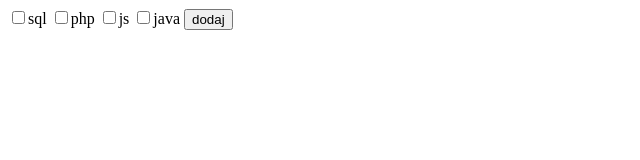
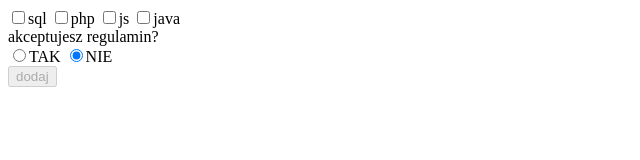
Before and after one commit to adamgrabarczyk/exercises-js, a plain HTML site: page ćwiczenia/checkboxValidation/index.html in a window 1280 px wide. Shown: the whole page, without its empty margins (0-640 px from the left). Drawn offline with Linux system fonts and the light colour scheme.

Commit message:
first way to valid radio

```diff
--- a/ćwiczenia/checkboxValidation/code.js
+++ b/ćwiczenia/checkboxValidation/code.js
@@ -2,7 +2,7 @@
 
 
 
-
+// Checkbox validation
 
 
 window.onload = function () {
@@ -30,4 +30,22 @@ info.innerHTML += tmp + "<br>";
         e.preventDefault();
     }
 
+
+
+// Radio validation
+
+    myForm.akceptacjaRegualminu[0].onclick = function () {
+
+      button.disabled = false
+
+    }
+
+    myForm.akceptacjaRegualminu[1].onclick = function () {
+
+        button.disabled = true
+
+    }
+
+
+
 }
--- a/ćwiczenia/checkboxValidation/index.html
+++ b/ćwiczenia/checkboxValidation/index.html
@@ -11,13 +11,22 @@
 <body>
 
 <form id="myForm">
+
+    <div>
     <label><input type="checkbox" name="name" value="sql">sql</label>
     <label><input type="checkbox" name="name" value="php">php</label>
     <label><input type="checkbox" name="name" value="js">js</label>
     <label><input type="checkbox" name="name" value="java">java</label>
+    </div>
+    <div>
+        akceptujesz regulamin?
+    </div>
+    <div>
+        <label><input type="radio" name="akceptacjaRegualminu" value="false">TAK</label>
+        <label><input type="radio" name="akceptacjaRegualminu" value="true" checked>NIE</label>
+    </div>
 
-
-<input type="button" name="submitButton" value="dodaj" id="submit">
+<input type="button" name="submitButton" value="dodaj" id="submit" disabled>
 </form>
 <div id="info"></div>
 
```
